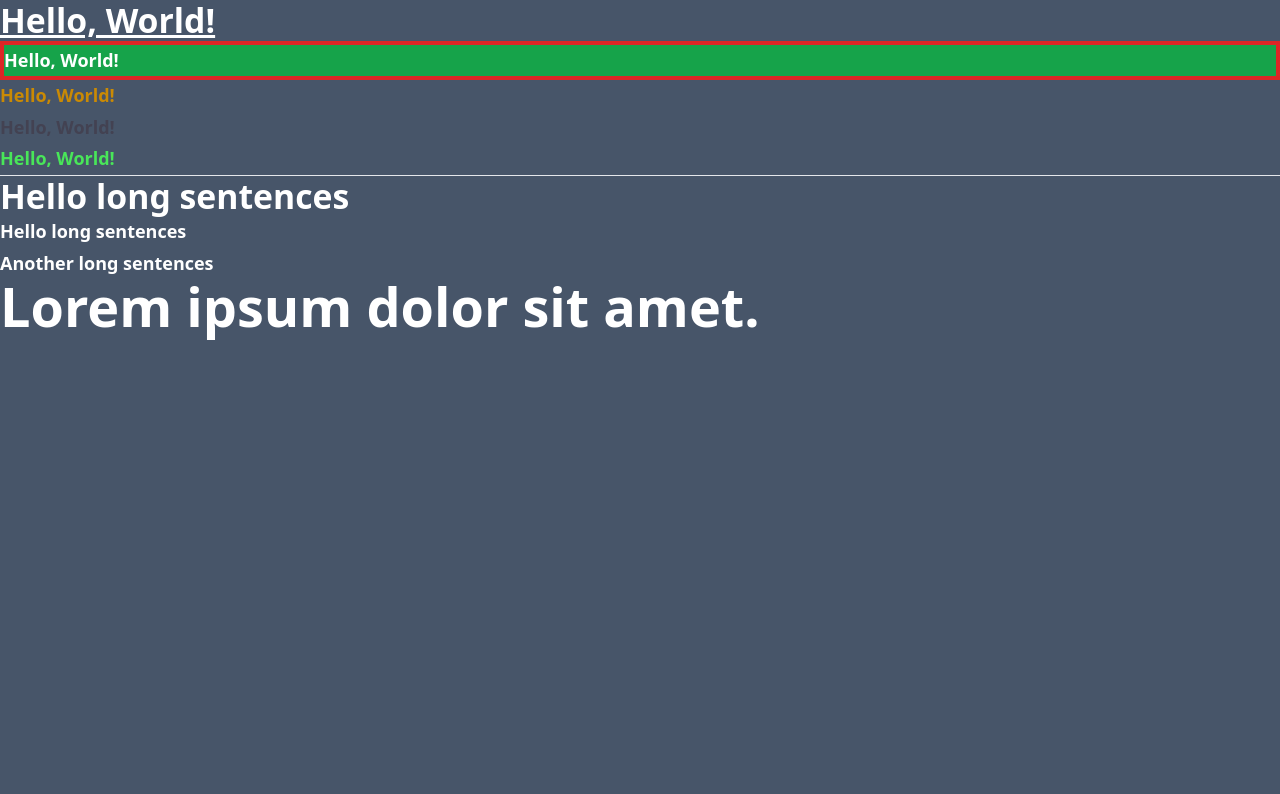
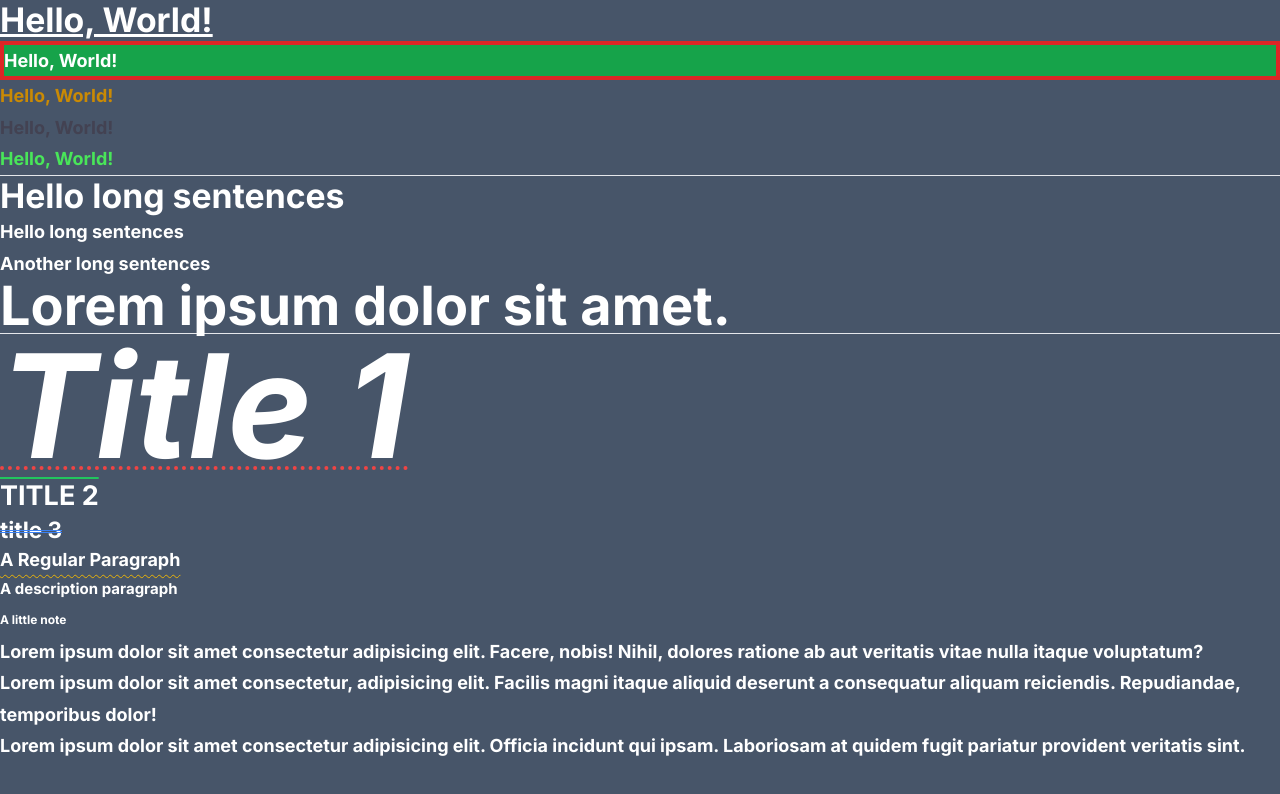
Before and after one commit to thinhdh04/Tailwind-CSS, a React (Vite) app: page / in a window 1280 px wide. Shown: the top 794 px of the page. Built offline with nearby package versions, Linux system fonts and the light colour scheme.

Commit message:
typography

```diff
--- a/src/App.tsx
+++ b/src/App.tsx
@@ -3,6 +3,7 @@ import React from 'react'
 const App = () => {
   return (
    <div>
+    {/* COLORS  */}
     <h1 className="text-3xl font-bold underline">
     Hello, World!
    </h1>
@@ -19,11 +20,25 @@ const App = () => {
     Hello, World!
    </h1>
 
+    {/* CUSTOMIZATION  */}
    <hr />
    <p className="text-xs sm:text-base md:text-lg lg:text-3xl">Hello long sentences</p>
    <p>Hello long sentences</p>
    <p>Another long sentences</p>
    <p className="text-xs sm:text-base md:text-xl lg:text-3xl xl:text-5xl">Lorem ipsum dolor sit amet.</p>
+
+    {/* TYPOGRAPHY */}
+   <hr />
+    <h1 className="text-9xl italic underline decoration-red-500 decoration-dotted decoration-4 underline-offset-8">Title 1</h1>
+    <h2 className="text-2xl overline decoration-green-500 decoration-solid decoration-2 uppercase">title 2</h2>
+    <h3 className="text-xl line-through decoration-blue-500 decoration-double decoration-1 lowercase">Title 3</h3>
+    <p className="text-base leading-normal underline decoration-yellow-500 decoration-wavy decoration-1 underline-offset-8 capitalize">a regular paragraph</p>
+    <p className="text-sm">A description paragraph</p>
+    <p className="text-xs note">A little note</p>
+
+    <p className="truncate">Lorem ipsum dolor sit amet consectetur adipisicing elit. Facere, nobis! Nihil, dolores ratione ab aut veritatis vitae nulla itaque voluptatum?</p>
+    <p className="break-words">Lorem ipsum dolor sit amet consectetur, adipisicing elit. Facilis magni itaque aliquid deserunt a consequatur aliquam reiciendis. Repudiandae, temporibus dolor!</p>
+    <p className="break-all">Lorem ipsum dolor sit amet consectetur adipisicing elit. Officia incidunt qui ipsam. Laboriosam at quidem fugit pariatur provident veritatis sint.</p>
    </div>
   )
 }
--- a/src/index.css
+++ b/src/index.css
@@ -1,3 +1,5 @@
+@import url('https://fonts.googleapis.com/css2?family=Inter:ital,opsz,wght@0,14..32,100..900;1,14..32,100..900&display=swap');
+
 @tailwind base;
 @tailwind components;
 @tailwind utilities;
@@ -5,5 +7,6 @@
 @layer base {
     html {
        @apply bg-slate-600 text-white text-lg font-bold;
+       font-family: 'Inter', sans-serif;
     }
 }
--- a/tailwind.config.js
+++ b/tailwind.config.js
@@ -20,6 +20,11 @@ export default {
       '6': '48px',
     },
     extend: {
+      fontSize: {
+        xs: '12px',
+        sm: '15px',
+        base: '18px'
+      },
       colors: {
         100: "#49e659",
         932: "#434252"
```
